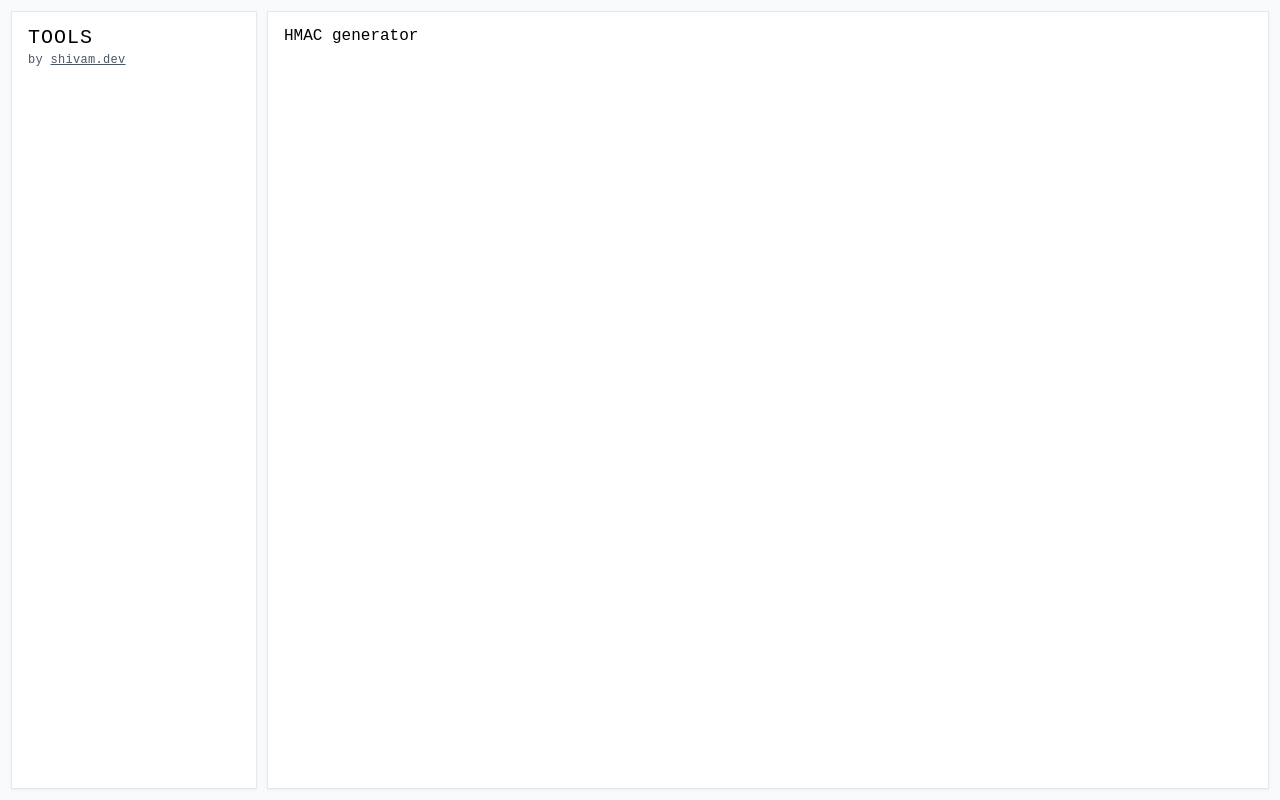
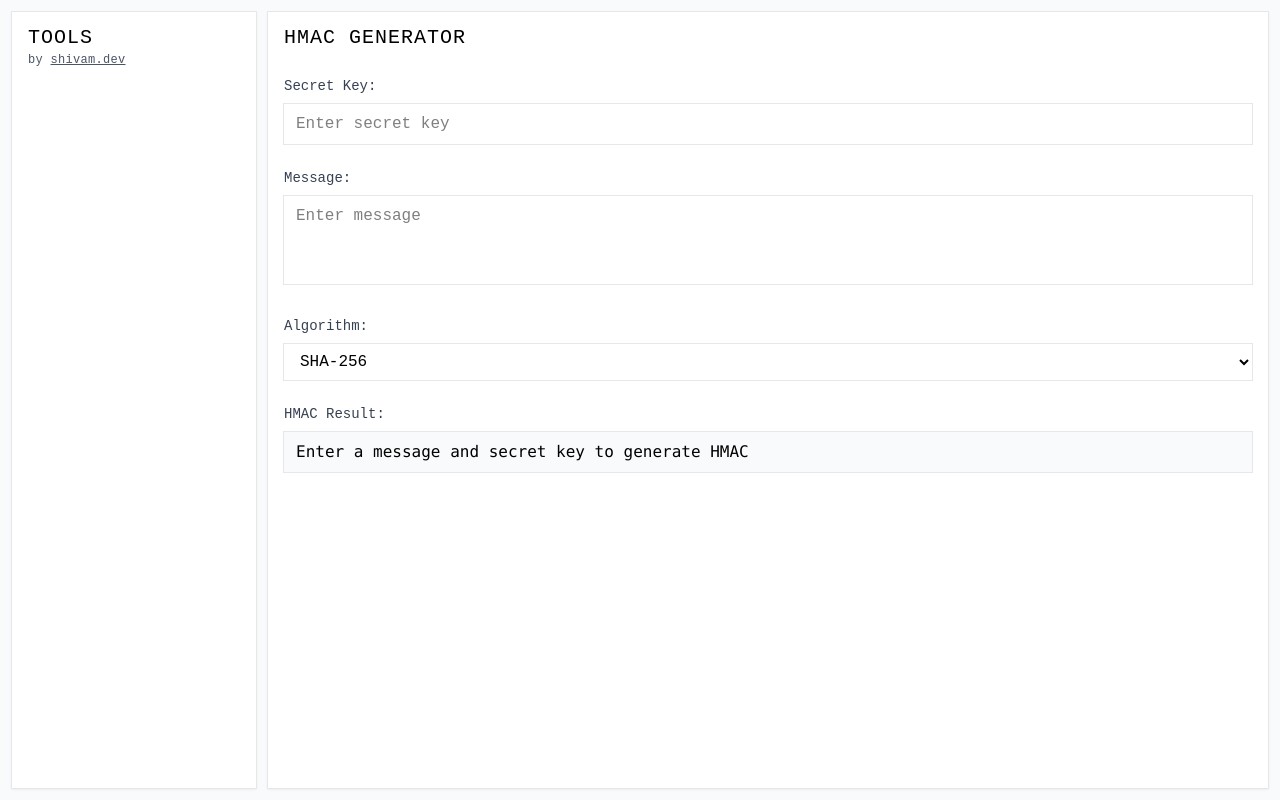
Before and after one commit to scmmishra/tools.shivam.dev, a Vue app: page /hmac in a window 1280 px wide. Built offline with nearby package versions, Linux system fonts and the light colour scheme.

Commit message:
feat: hmac page

```diff
--- a/src/pages/hmac.vue
+++ b/src/pages/hmac.vue
@@ -1,3 +1,139 @@
 <template>
-  <h1>HMAC generator</h1>
+  <div class="space-y-6">
+    <h1 class="text-xl font-medium uppercase tracking-wider truncate">
+      HMAC Generator
+    </h1>
+
+    <div class="space-y-2">
+      <label for="secretKey" class="block text-sm font-medium text-gray-700"
+        >Secret Key:</label
+      >
+      <input
+        type="text"
+        id="secretKey"
+        :value="secretKey"
+        @input="updateSecretKey"
+        class="w-full px-3 py-2 outline outline-gray-200 focus:outline-gray-400 transition-colors overflow-hidden"
+        placeholder="Enter secret key"
+      />
+    </div>
+
+    <div class="space-y-2">
+      <label for="message" class="block text-sm font-medium text-gray-700"
+        >Message:</label
+      >
+      <textarea
+        id="message"
+        :value="message"
+        @input="updateMessage"
+        rows="3"
+        class="w-full px-3 py-2 outline outline-gray-200 focus:outline-gray-400 transition-colors resize-none overflow-auto"
+        placeholder="Enter message"
+      ></textarea>
+    </div>
+
+    <div class="space-y-2">
+      <label for="algorithm" class="block text-sm font-medium text-gray-700"
+        >Algorithm:</label
+      >
+      <select
+        id="algorithm"
+        :value="algorithm"
+        @change="updateAlgorithm"
+        class="w-full px-3 py-2 outline outline-gray-200 focus:outline-gray-400 transition-colors overflow-hidden"
+      >
+        <option
+          v-for="option in algorithmOptions"
+          :key="option"
+          :value="option"
+        >
+          {{ option }}
+        </option>
+      </select>
+    </div>
+
+    <div class="space-y-2">
+      <h3 class="text-sm font-medium text-gray-700">HMAC Result:</h3>
+      <p
+        class="font-mono px-3 py-2 bg-gray-50 outline outline-gray-200 break-all"
+      >
+        {{ hmacResult || "Enter a message and secret key to generate HMAC" }}
+      </p>
+      <p
+        v-if="error"
+        class="font-mono px-3 py-2 bg-red-50 outline outline-red-200 text-red-600 break-all"
+      >
+        Error: {{ error }}
+      </p>
+    </div>
+  </div>
 </template>
+
+<script setup>
+import { ref } from "vue";
+import { useDebounceFn } from "@vueuse/core";
+
+const secretKey = ref("");
+const message = ref("");
+const algorithm = ref("SHA-256");
+const hmacResult = ref("");
+const error = ref("");
+
+async function generateHmac() {
+  if (!secretKey.value && !message.value) {
+    hmacResult.value = "";
+    error.value = "";
+    return;
+  }
+
+  try {
+    const encoder = new TextEncoder();
+    const keyData = encoder.encode(secretKey.value);
+    const messageData = encoder.encode(message.value);
+
+    // Import the secret key
+    const key = await window.crypto.subtle.importKey(
+      "raw",
+      keyData,
+      {
+        name: "HMAC",
+        hash: { name: algorithm.value },
+      },
+      false,
+      ["sign"]
+    );
+
+    // Sign the message
+    const signature = await window.crypto.subtle.sign("HMAC", key, messageData);
+
+    // Convert to hex string
+    const hashArray = Array.from(new Uint8Array(signature));
+    hmacResult.value = hashArray
+      .map((b) => b.toString(16).padStart(2, "0"))
+      .join("");
+    error.value = "";
+  } catch (err) {
+    hmacResult.value = "";
+    error.value = err.message;
+  }
+}
+
+const debouncedGenerateHmac = useDebounceFn(generateHmac, 500);
+
+const updateMessage = (event) => {
+  message.value = event.target.value;
+  debouncedGenerateHmac();
+};
+
+const updateSecretKey = (event) => {
+  secretKey.value = event.target.value;
+  debouncedGenerateHmac();
+};
+
+const updateAlgorithm = (event) => {
+  algorithm.value = event.target.value;
+  debouncedGenerateHmac();
+};
+
+const algorithmOptions = ["SHA-256", "SHA-384", "SHA-512"];
+</script>
```
